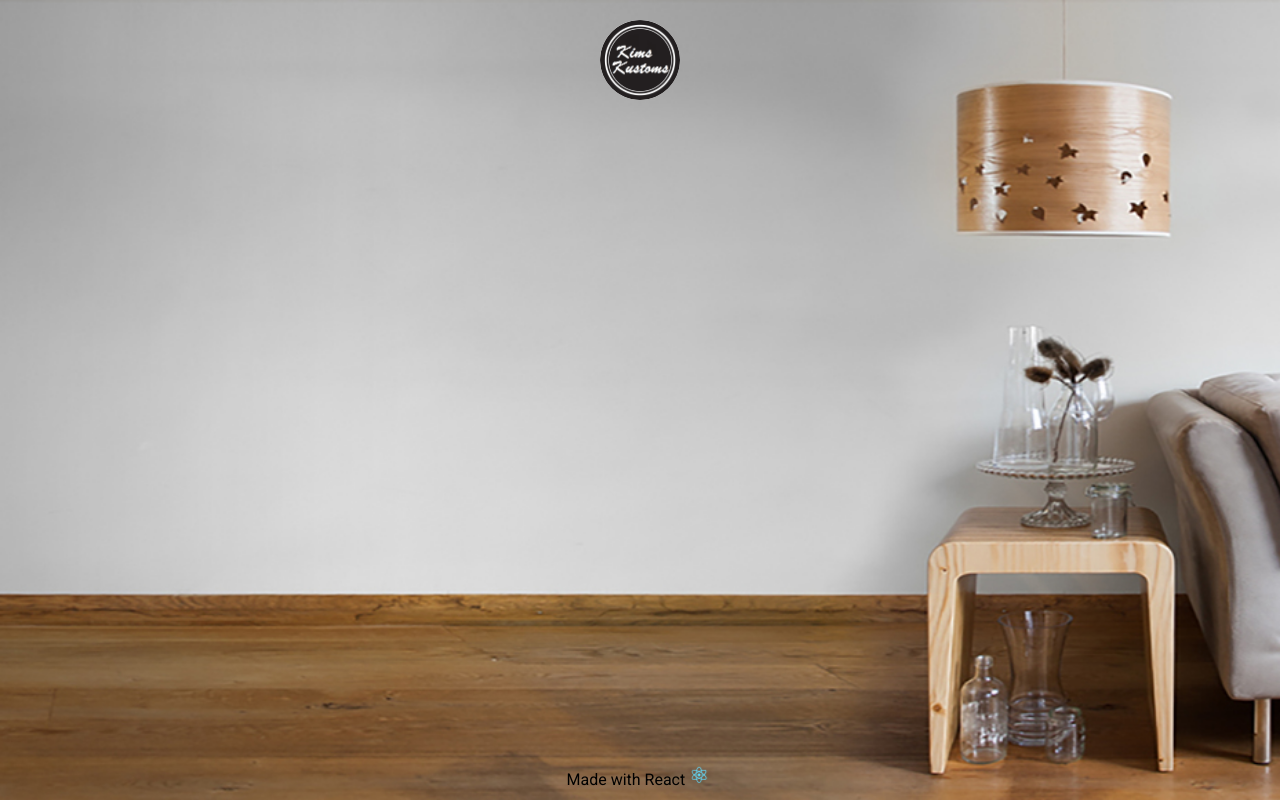
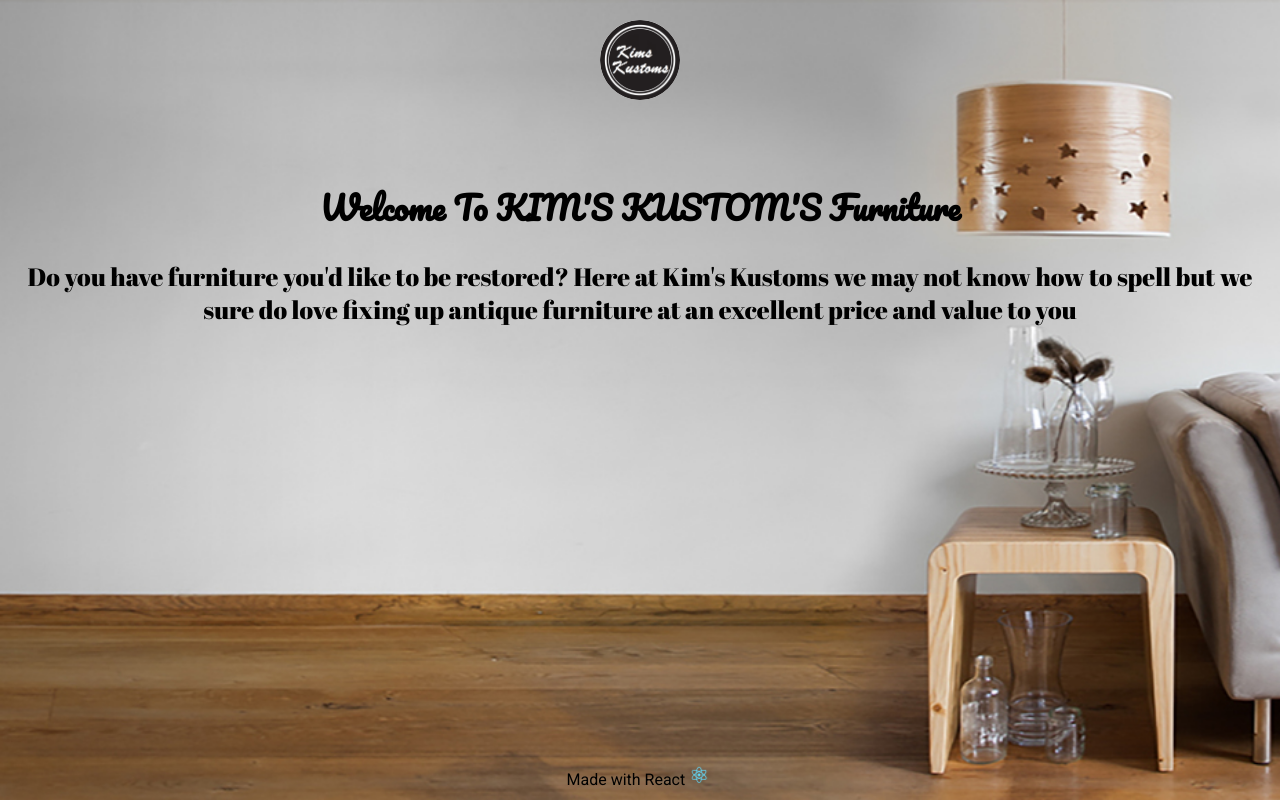
Before and after one commit to StevenS125/kimskustoms, a React app: page /story in a window 1280 px wide. Built offline with nearby package versions, Linux system fonts and the light colour scheme.

Commit message:
added some onclick event handlers, changed some fonts, added story component

```diff
--- a/public/index.html
+++ b/public/index.html
@@ -6,7 +6,7 @@
     <meta name="theme-color" content="#000000">
     <link rel="manifest" href="%PUBLIC_URL%/manifest.json">
     <link rel="shortcut icon" href="%PUBLIC_URL%/favicon.ico">
-    <link href="https://fonts.googleapis.com/css?family=Roboto|Space+Mono|Pacifico|Monoton|Lalezar" rel="stylesheet">
+    <link href="https://fonts.googleapis.com/css?family=Roboto|Space+Mono|Pacifico|Monoton|Lalezar|Abril+Fatface" rel="stylesheet">
     <link rel="stylesheet"
     href="https://cdn.jsdelivr.net/npm/animate.css@3.5.2/animate.min.css">
     <title>Kim's Kustoms</title>
--- a/src/App.js
+++ b/src/App.js
@@ -9,6 +9,7 @@
 import Home from './Home/Home';
 import Process from './Process/Process';
 import Contact from './Contact/Contact';
+import Story from './Story/Story';
 
 
 //styles
@@ -72,6 +73,7 @@
         <Route exact path="/" component={Home}/>
         <Route path="/process" component={Process}/>
         <Route path="/contact" component={Contact}/>
+        <Route path="/story" component={Story}/>
 
       </Switch>
     <Footer />
--- a/src/Contact/Contact.js
+++ b/src/Contact/Contact.js
@@ -5,6 +5,8 @@
   render() {
     return (
         <div className={styles.container}>
+        <h2>Contact Us!</h2>
+
         <form action="#0">
 
 <div>
--- a/src/Nav/Nav.js
+++ b/src/Nav/Nav.js
@@ -9,11 +9,11 @@
         &times;
         </a>
         <div className={styles.overlaycontent}>
-            <Link to="/">Home</Link>
-            <Link to="/process">The Magic</Link>
-            <Link to="/home">Shop</Link>
-            <Link to="/home">Our Story</Link>
-            <Link to="/Contact">Contact</Link>
+            <Link onClick={() => props.closeNav()} to="/">Home</Link>
+            <Link onClick={() => props.closeNav()} to="/process">The Magic</Link>
+            <Link onClick={() => props.closeNav()} to="/home">Shop</Link>
+            <Link onClick={() => props.closeNav()} to="/story">Our Story</Link>
+            <Link onClick={() => props.closeNav()} to="/Contact">Contact</Link>
             <img src={logo} className={styles.kustomLogo} alt="Kim's Kustoms logo"/>
         </div>
         </div>
--- /dev/null
+++ b/src/Story/Story.js
@@ -0,0 +1,22 @@
+import React from 'react';
+import styles from './Story.module.scss';
+
+export default class Story extends React.Component {
+  render() {
+    return (
+        <div className={styles.container}>
+          <div className={styles.landingleft}>
+          <h1>Welcome  To  KIM'S  KUSTOM'S  Furniture</h1>
+
+          <p>Do you have furniture you'd like to be restored?
+            Here at Kim's Kustoms we may not know how to spell
+            but we sure do love fixing up antique furniture at an excellent price and value to you
+          </p>
+          </div>
+            <div className={styles.landingright}>
+            </div>
+
+      </div>
+    );
+  }
+}
--- /dev/null
+++ b/src/Story/Story.module.scss
@@ -0,0 +1,10 @@
+.container{
+    width: 100%;
+    height: 100%;
+}
+
+
+p {
+    font-family: 'Abril Fatface', cursive;
+    font-size: 25px;
+}
```
